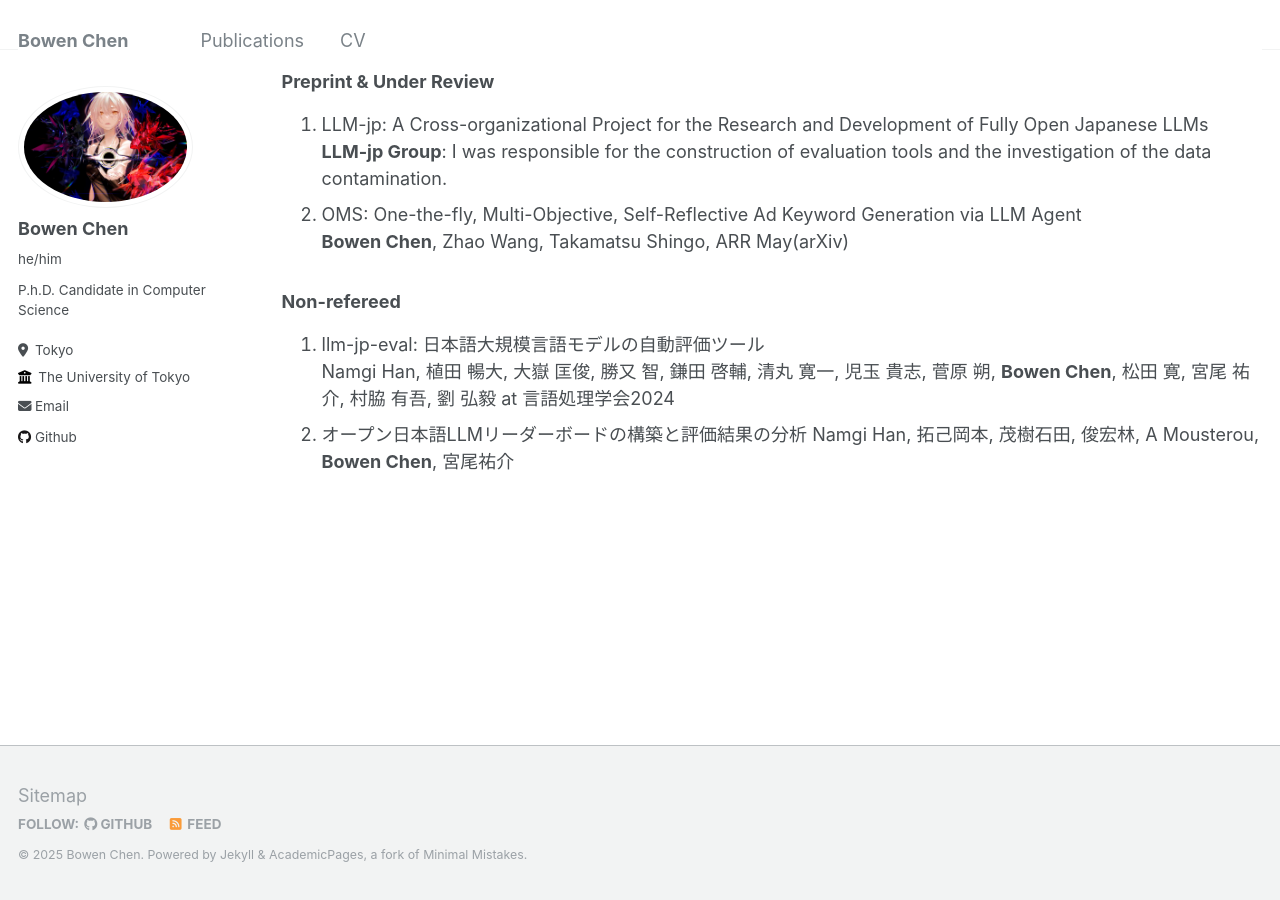
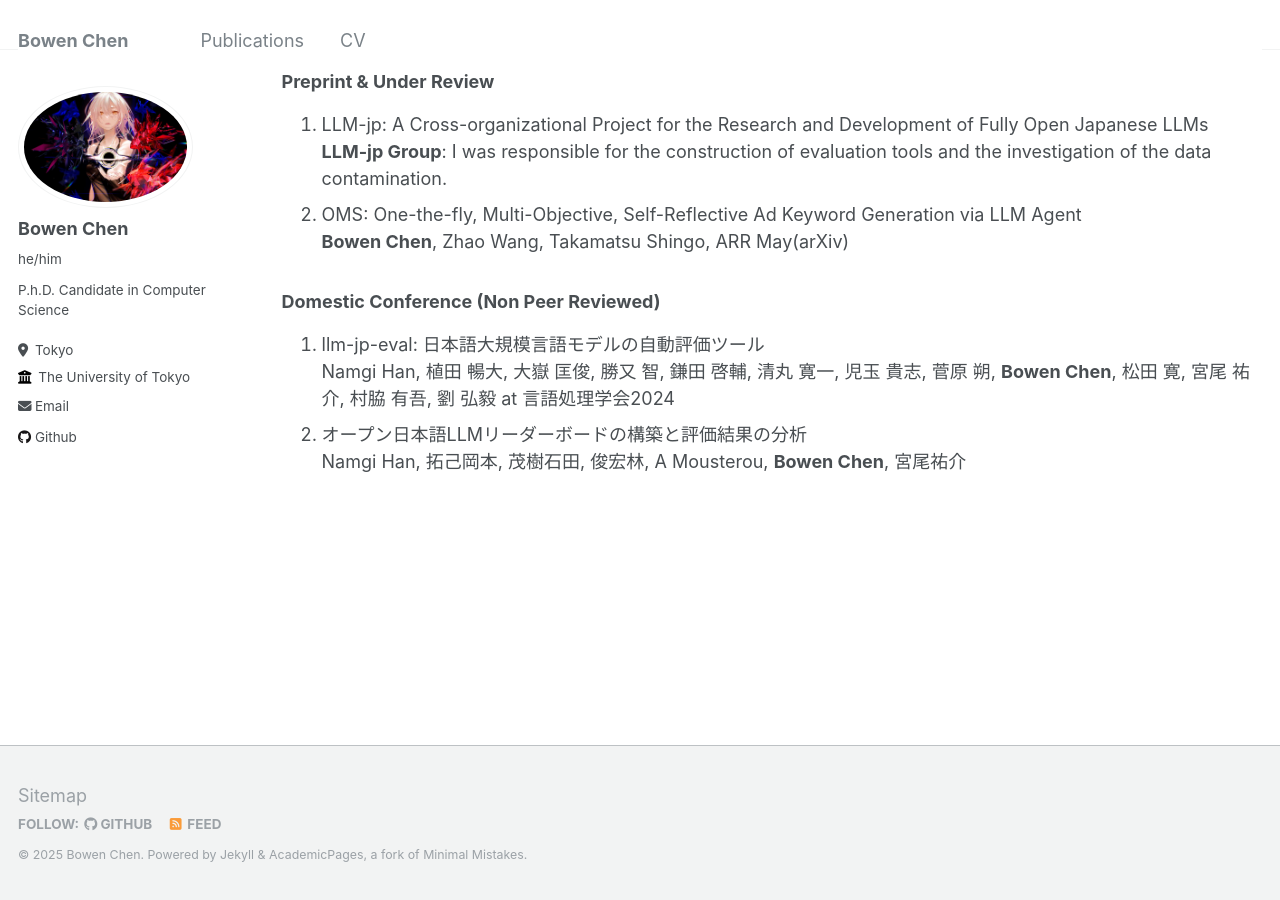
Before and after one commit to PosoSAgapo/PosoSAgapo.github.io, a Jekyll site: the page built from _pages/publications.md, in a window 1280 px wide and 900 px high, scrolled down 770 px. Built offline with Jekyll 4.4.1, drawn with Linux system fonts in a browser that asks for light colours; our own code applies the rules of GitHub Pages for plain Markdown files.

Commit message:
update page

```diff
--- a/_pages/publications.md
+++ b/_pages/publications.md
@@ -31,7 +31,7 @@
 
 
 
-### Non-refereed
+### Domestic Conference (Non Peer Reviewed)
 1. llm-jp-eval: 日本語大規模言語モデルの自動評価ツール
 Namgi Han, 植田 暢大, 大嶽 匡俊, 勝又 智, 鎌田 啓輔, 清丸 寛一, 児玉 貴志, 菅原 朔, **Bowen Chen**, 松田 寛, 宮尾 祐介, 村脇 有吾, 劉 弘毅 at 言語処理学会2024
 2. オープン日本語LLMリーダーボードの構築と評価結果の分析
```
